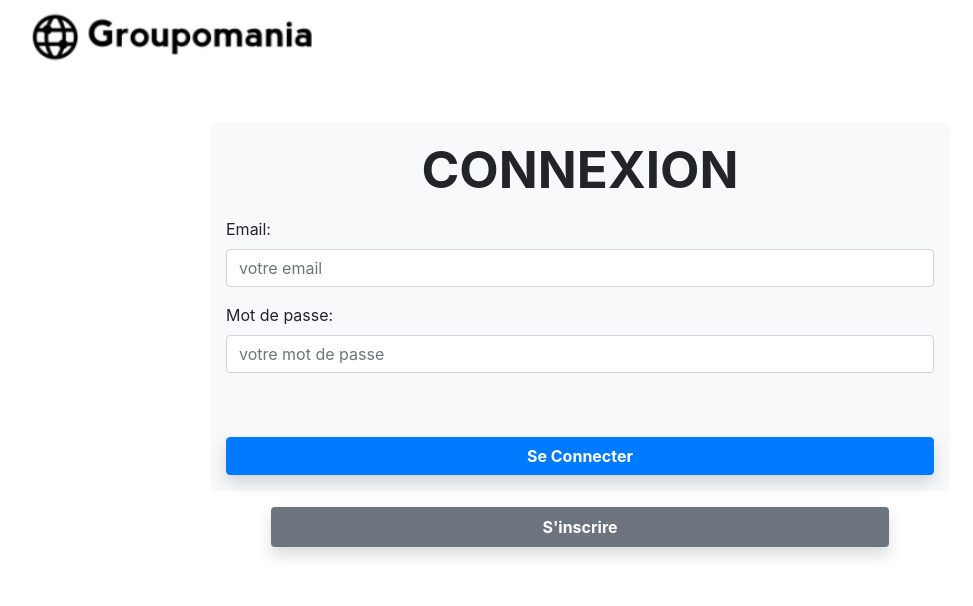
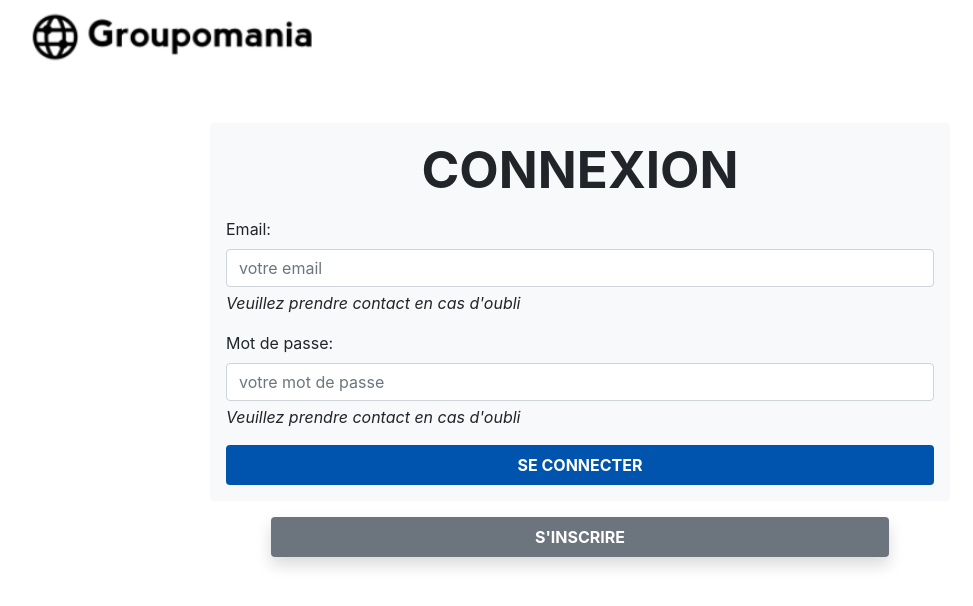
Before and after one commit to bhautbout/P7_Hautbout_Bruno_FINAL, a Vue app in the folder frontend/: page /#/ in a window 1280 px wide. Shown: the top 606 px of the page, without its empty margins (60-1033 px from the left). Built offline with nearby package versions, Linux system fonts and the light colour scheme.

Commit message:
Correction du contraste des boutons seconnect sinscrire

```diff
--- a/frontend/public/index.html
+++ b/frontend/public/index.html
@@ -8,12 +8,12 @@
 		<title>Messagerie interne de Groupomania</title>
 	</head>
 	<body>
-		<noscript>
+		<!-- <noscript>
 			<strong
 				>We're sorry but <%= htmlWebpackPlugin.options.title %> doesn't work properly without JavaScript enabled. Please enable it to
 				continue.</strong
 			>
-		</noscript>
+		</noscript> -->
 		<div id="app"></div>
 		<!-- built files will be auto injected -->
 	</body>
--- a/frontend/src/main.css
+++ b/frontend/src/main.css
@@ -5,6 +5,12 @@
 	padding: 2rem;
 	text-align: center;
 }
+.boutonConnectInscrip {
+	background:#0054AD;
+	color: white;
+
+}
+
 
 #topBadge {
 	width: 100%;
--- a/frontend/src/views/Connexion.vue
+++ b/frontend/src/views/Connexion.vue
@@ -13,9 +13,11 @@
 						type="email"
 						class="form-control"
 						id="inputEmail"
-						aria-describedby="emailHelp"
+						aria-labelledby="aideEmail"
 						placeholder="votre email"
 					/>
+					<span id="aideEmail" class="form-text font-italic">Veuillez prendre contact en cas d'oubli</span>
+
 				</div>
 				<div class="form-group mt-3">
 					<label for="inputPassword">Mot de passe:</label>
@@ -25,11 +27,13 @@
 						type="password"
 						class="form-control"
 						id="inputPassword"
-						aria-describedby="passwordHelp"
+						aria-describedby="aidePassword"
 						placeholder="votre mot de passe"
 					/>
+					<span id="aidePassword" class="form-text font-italic">Veuillez prendre contact en cas d'oubli</span>
+
 				</div>
-				<button type="submit" class="btn btn-primary mt-5 w-100 shadow contrastBoutonVert font-weight-bold">Se Connecter</button>
+				<button type="submit" class="btn boutonConnectInscrip p-2 w-100 border-0 rounded font-weight-bold">SE CONNECTER</button>
 			</form>
 		</section>
 		<div v-show="isInvalid" class="invalidBox m-3" key="invalid">
@@ -37,7 +41,7 @@
 		</div>
 		<div class=" col-7 mx-auto mt-3">
 			<router-link to="/inscription"
-				><button class=" text-white p-2 w-100 border-0 rounded shadow btn-secondary font-weight-bold">S'inscrire</button></router-link
+				><button class=" text-white p-2 w-100 border-0 rounded shadow btn-secondary font-weight-bold">S'INSCRIRE</button></router-link
 			>
 		</div>
 	</main>
--- a/frontend/src/views/Inscription.vue
+++ b/frontend/src/views/Inscription.vue
@@ -42,7 +42,7 @@
 						placeholder="Votre mot de passe (de 8 à 15 car et au moins 1 lettre et 1 chiffre)"
 					/>
 				</div>
-				<button type="submit" class="btn-primary text-white p-2 w-100 border-0 rounded shadow font-weight-bold">S'INSCRIRE</button>
+				<button type="submit" class="btn boutonConnectInscrip p-2 w-100 border-0 rounded shadow font-weight-bold">S'INSCRIRE</button>
 			</form>
 		</section>
 		<div v-show="invalid" class="invalidBox m-2" key="invalid">
```
Also changed, not shown: 1 other file (tests, documents, lock files or other folders).
